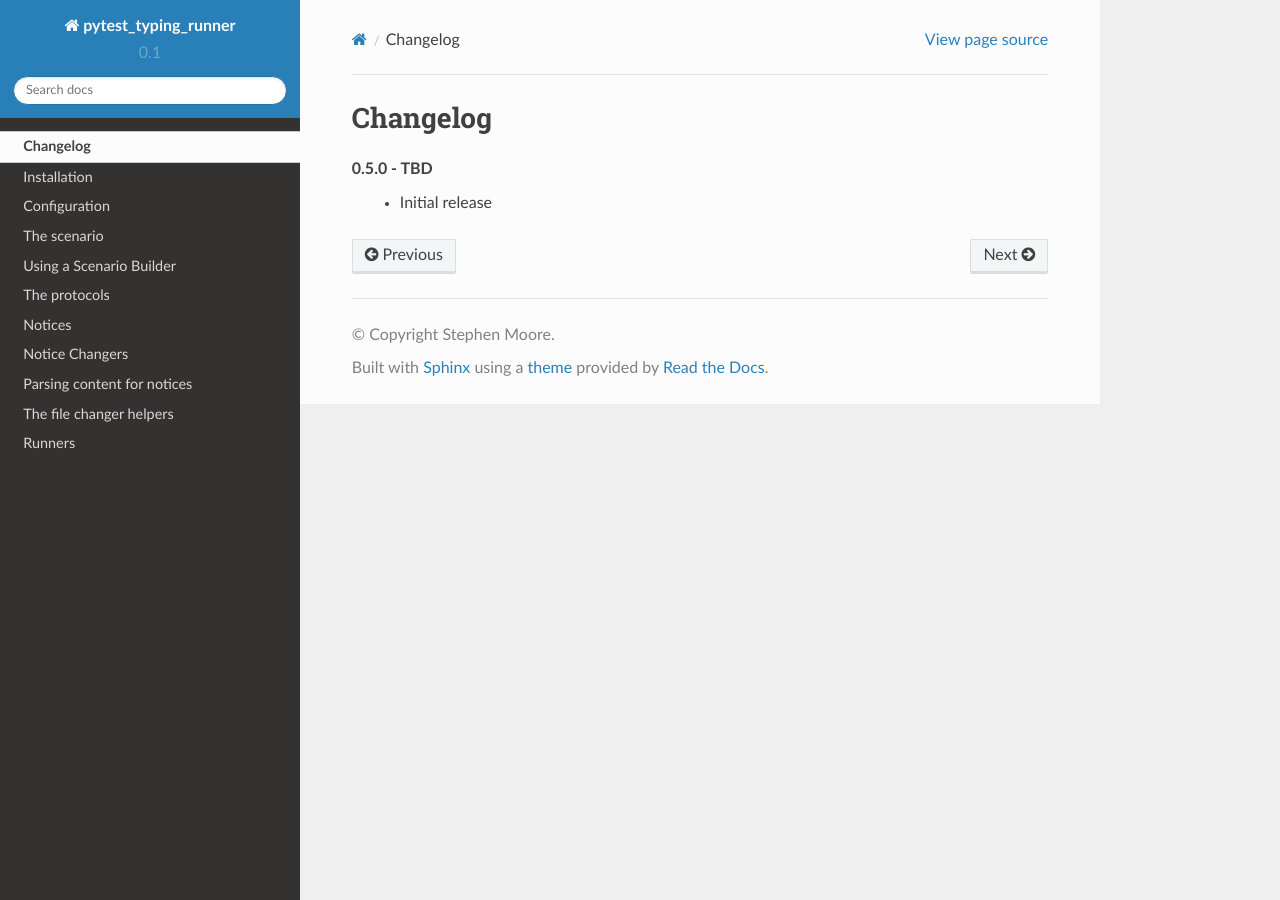
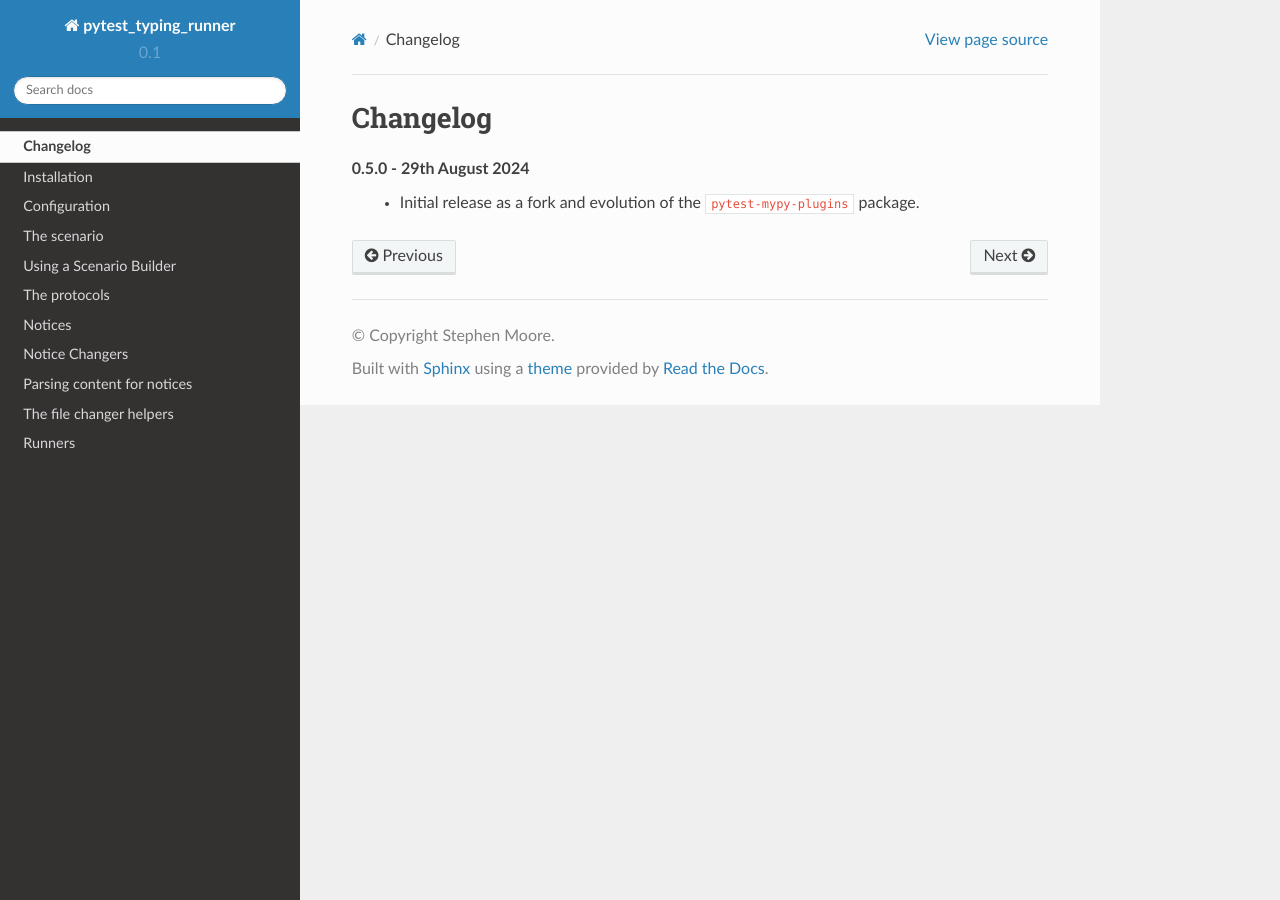
Before and after one commit to delfick/pytest-typing-runner, a Sphinx documentation site: the page built from docs/api/changelog.rst, in a window 1280 px wide. Built offline with Sphinx 7.4.7 and the Read the Docs theme 2.0.0, drawn with Linux system fonts in a browser that asks for light colours.

Commit message:
Version bump - 0.5.0

```diff
--- a/docs/api/changelog.rst
+++ b/docs/api/changelog.rst
@@ -5,5 +5,6 @@ Changelog
 
 .. _release-0.5.0:
 
-0.5.0 - TBD
-    * Initial release
+0.5.0 - 29th August 2024
+    * Initial release as a fork and evolution of the ``pytest-mypy-plugins``
+      package.
```
